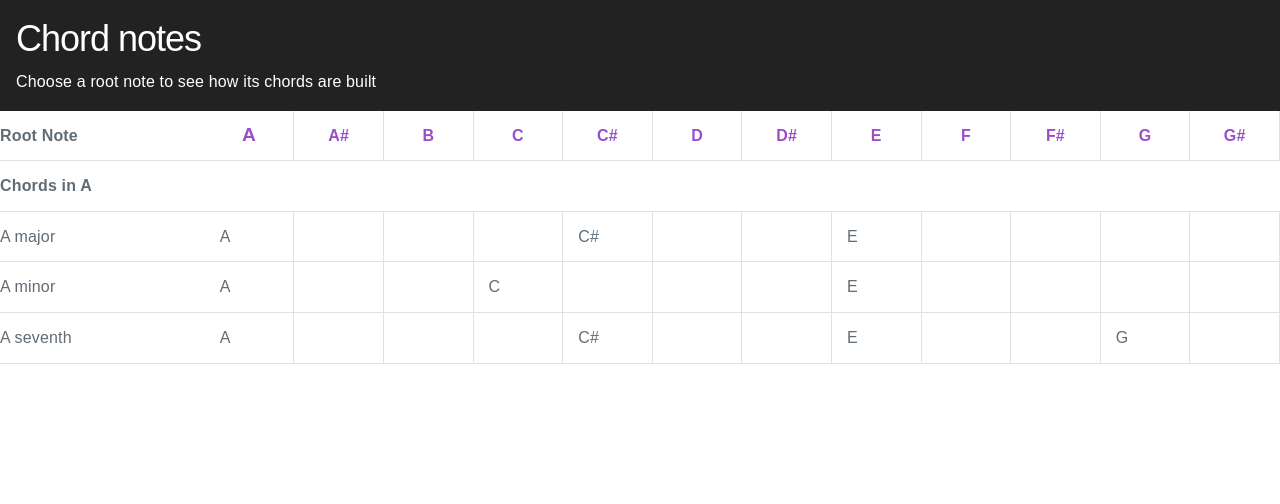
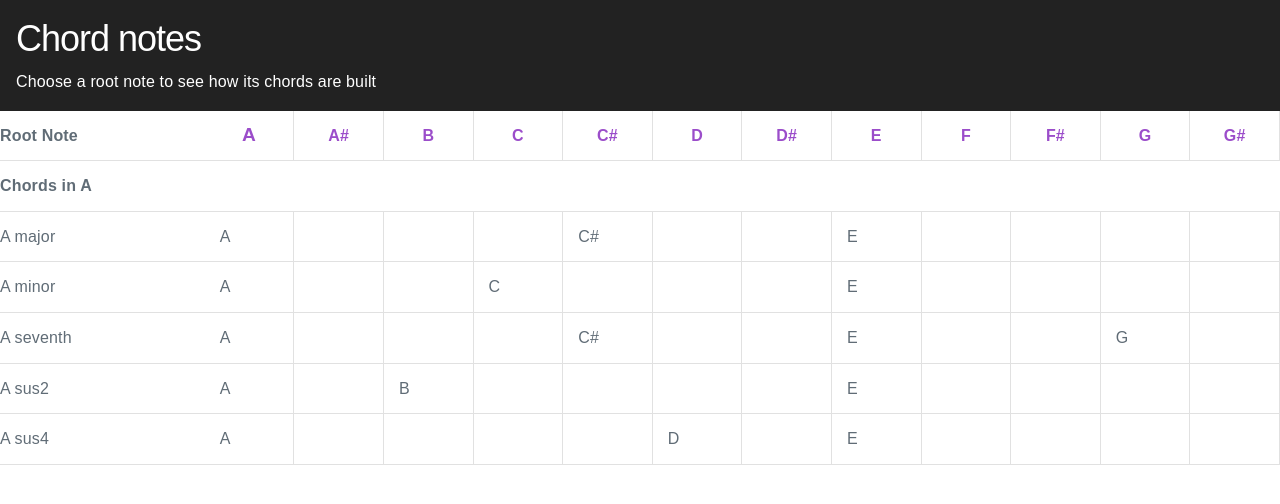
Before and after one commit to m-allanson/chord-notes, a React (Create React App) app: page / in a window 1280 px wide. Shown: the top 504 px of the page. Built offline with nearby package versions, Linux system fonts and the light colour scheme.

Commit message:
Add sus2 and sus4 chords

```diff
--- a/src/ChordsContainer/index.js
+++ b/src/ChordsContainer/index.js
@@ -29,6 +29,8 @@ class ChordsContainer extends Component {
       ['major',   [1, 0, 0, 0, 1, 0, 0, 1, 0, 0, 0, 0]],
       ['minor',   [1, 0, 0, 1, 0, 0, 0, 1, 0, 0, 0, 0]],
       ['seventh', [1, 0, 0, 0, 1, 0, 0, 1, 0, 0, 1, 0]],
+      ['sus2',    [1, 0, 1, 0, 0, 0, 0, 1, 0, 0, 0, 0]],
+      ['sus4',    [1, 0, 0, 0, 0, 1, 0, 1, 0, 0, 0, 0]],
     ])
     this.noteNames = new Map([
       [A, 'A'],
```
Also changed, not shown: 1 other file (tests, documents, lock files or other folders).
